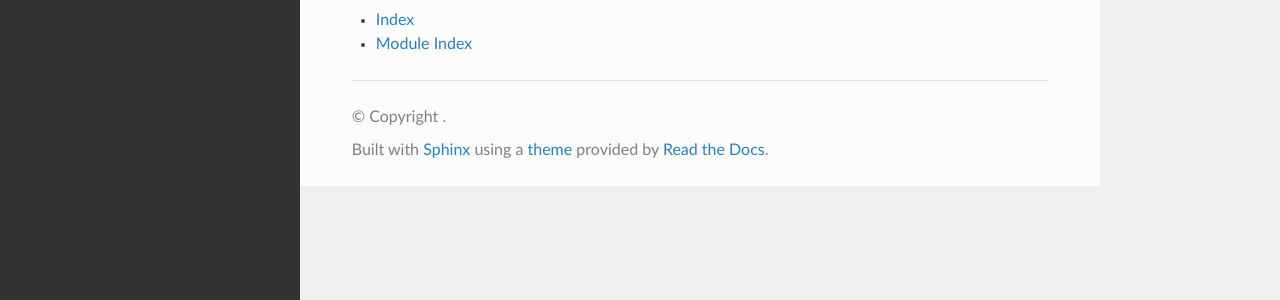
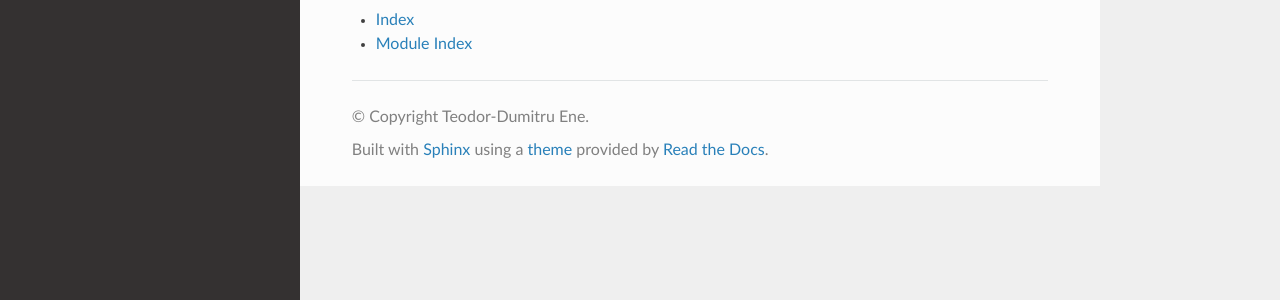
Before and after one commit to tdene/synth_opt_adders, a Sphinx documentation site: the page built from doc/index.rst, in a window 1280 px wide. Shown: the part 200-500 px from the top of the page. Built offline with Sphinx 7.4.7 and the Read the Docs theme 2.0.0, drawn with Linux system fonts in a browser that asks for light colours; pages that are not in the unit, such as notebooks, are missing from menus.

Commit message:
doc/conf: add field 'copyright', which is shown on the footer

```diff
--- a/doc/conf.py
+++ b/doc/conf.py
@@ -46,6 +46,7 @@ master_doc = 'index'
 
 project = 'Parallel prefix tree generation and exploration'
 author = 'Teodor-Dumitru Ene'
+copyright = 'Teodor-Dumitru Ene'
 
 version = "0.0.2"
 release = version  # The full version, including alpha/beta/rc tags.
```
